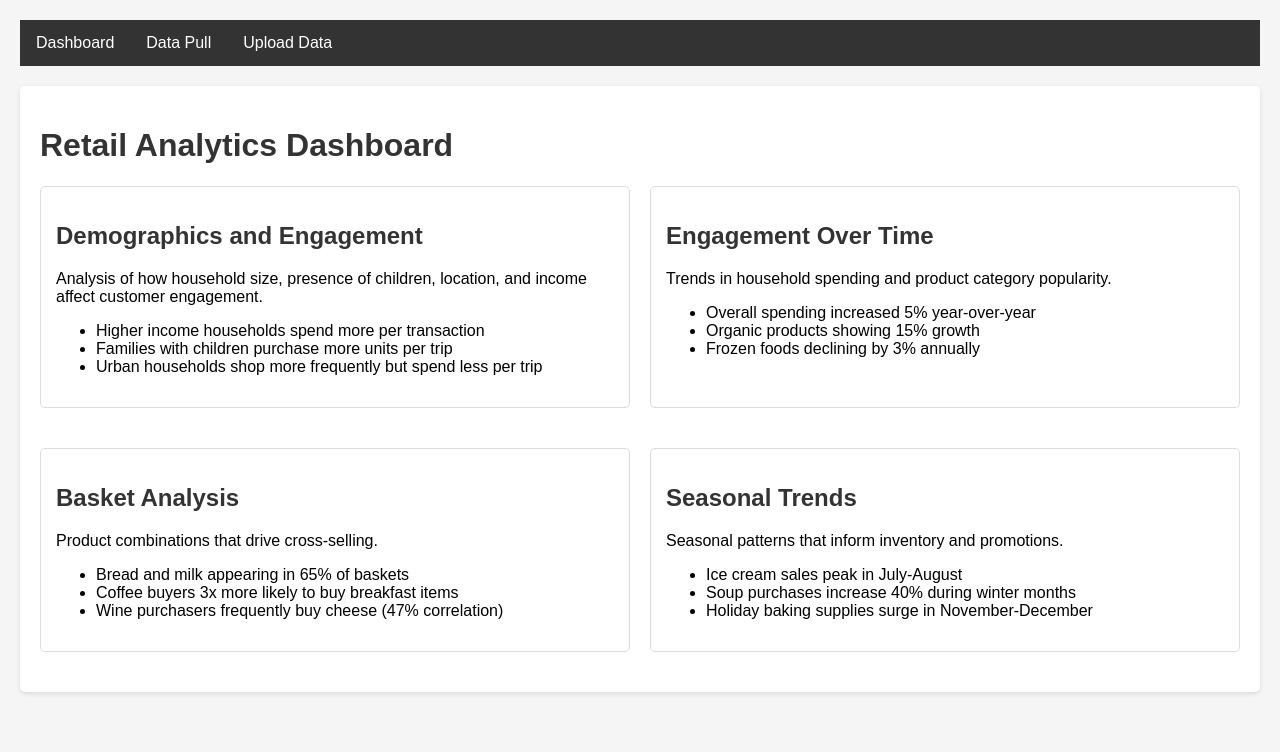
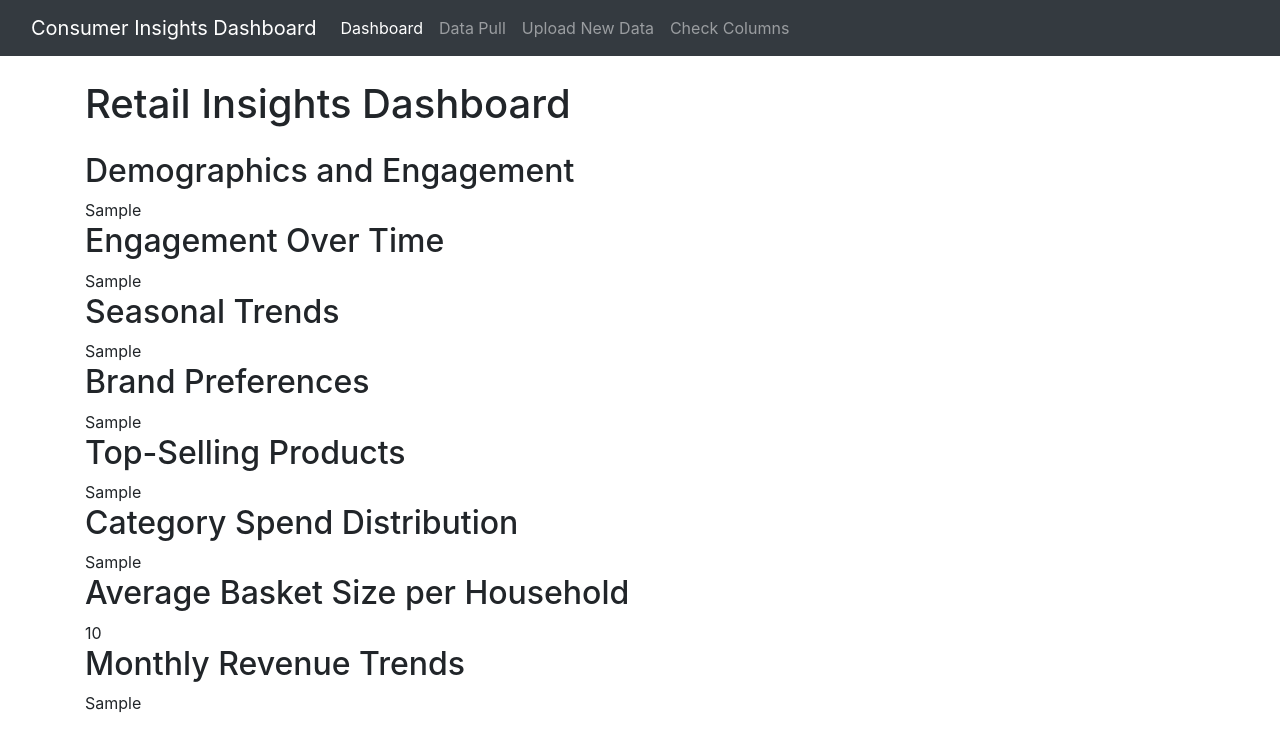
Before and after one commit to SaiBharath-Dev/Retail, a Flask app: template frontend/templates/dashboard.html in a window 1280 px wide. Shown: the top 752 px of the page. Run offline with Flask 3, Linux system fonts and the light colour scheme; the template is opened without the code that fills it: most values are stand-ins (such as "Sample title", 1, 10 or a date in 2020); some libraries are stand-ins or nearby versions.

Commit message:
Update dashboard.html

```diff
--- a/frontend/templates/dashboard.html
+++ b/frontend/templates/dashboard.html
@@ -1,106 +1,67 @@
 <!DOCTYPE html>
-<html>
+<html lang="en">
 <head>
-    <title>Retail Analytics - Dashboard</title>
-    <style>
-        body {
-            font-family: Arial, sans-serif;
-            margin: 0;
-            padding: 20px;
-            background-color: #f5f5f5;
-        }
-        .container {
-            max-width: 1200px;
-            margin: 0 auto;
-            padding: 20px;
-            background-color: white;
-            border-radius: 5px;
-            box-shadow: 0 2px 5px rgba(0,0,0,0.1);
-        }
-        h1, h2 {
-            color: #333;
-        }
-        nav {
-            background-color: #333;
-            overflow: hidden;
-            margin-bottom: 20px;
-        }
-        nav a {
-            float: left;
-            display: block;
-            color: white;
-            text-align: center;
-            padding: 14px 16px;
-            text-decoration: none;
-        }
-        nav a:hover {
-            background-color: #ddd;
-            color: black;
-        }
-        .dashboard-card {
-            border: 1px solid #ddd;
-            border-radius: 5px;
-            padding: 15px;
-            margin-bottom: 20px;
-        }
-        .dashboard-grid {
-            display: grid;
-            grid-template-columns: repeat(2, 1fr);
-            gap: 20px;
-        }
-    </style>
+    <meta charset="UTF-8">
+    <meta name="viewport" content="width=device-width, initial-scale=1.0">
+    <title>Retail Insights Dashboard</title>
+    <!-- Bootstrap for table styling -->
+    <link href="https://stackpath.bootstrapcdn.com/bootstrap/4.3.1/css/bootstrap.min.css" rel="stylesheet">
+    <!-- Plotly.js -->
+    <script src="https://cdn.plot.ly/plotly-latest.min.js"></script>
 </head>
+<!-- Add this to your dashboard.html navigation bar -->
+<nav class="navbar navbar-expand-lg navbar-dark bg-dark">
+    <div class="container-fluid">
+      <a class="navbar-brand" href="#">Consumer Insights Dashboard</a>
+      <button class="navbar-toggler" type="button" data-bs-toggle="collapse" data-bs-target="#navbarNav" aria-controls="navbarNav" aria-expanded="false" aria-label="Toggle navigation">
+        <span class="navbar-toggler-icon"></span>
+      </button>
+      <div class="collapse navbar-collapse" id="navbarNav">
+        <ul class="navbar-nav">
+          <li class="nav-item">
+            <a class="nav-link active" aria-current="page" href="{{ url_for('dashboard') }}">Dashboard</a>
+          </li>
+          <li class="nav-item">
+            <a class="nav-link" href="{{ url_for('data_pull') }}">Data Pull</a>
+          </li>
+          <li class="nav-item">
+            <a class="nav-link" href="{{ url_for('upload_data') }}">Upload New Data</a>
+          </li>
+          <li class="nav-item">
+            <a class="nav-link" href="{{ url_for('check_columns') }}">Check Columns</a>
+          </li>
+        </ul>
+      </div>
+    </div>
+  </nav>
 <body>
-    <nav>
-        <a href="/dashboard">Dashboard</a>
-        <a href="/data_pull">Data Pull</a>
-        <a href="/upload">Upload Data</a>
-    </nav>
+    <div class="container">
+        <h1 class="my-4">Retail Insights Dashboard</h1>
 
-    <div class="container">
-        <h1>Retail Analytics Dashboard</h1>
+        <h2>Demographics and Engagement</h2>
+        <div>{{ demographics_table|safe }}</div>
 
-        <div class="dashboard-grid">
-            <div class="dashboard-card">
-                <h2>Demographics and Engagement</h2>
-                <p>Analysis of how household size, presence of children, location, and income affect customer engagement.</p>
-                <ul>
-                    <li>Higher income households spend more per transaction</li>
-                    <li>Families with children purchase more units per trip</li>
-                    <li>Urban households shop more frequently but spend less per trip</li>
-                </ul>
-            </div>
+        <h2>Engagement Over Time</h2>
+        <div>{{ engagement_graph|safe }}</div>
 
-            <div class="dashboard-card">
-                <h2>Engagement Over Time</h2>
-                <p>Trends in household spending and product category popularity.</p>
-                <ul>
-                    <li>Overall spending increased 5% year-over-year</li>
-                    <li>Organic products showing 15% growth</li>
-                    <li>Frozen foods declining by 3% annually</li>
-                </ul>
-            </div>
+        <h2>Seasonal Trends</h2>
+        <div>{{ seasonal_graph|safe }}</div>
 
-            <div class="dashboard-card">
-                <h2>Basket Analysis</h2>
-                <p>Product combinations that drive cross-selling.</p>
-                <ul>
-                    <li>Bread and milk appearing in 65% of baskets</li>
-                    <li>Coffee buyers 3x more likely to buy breakfast items</li>
-                    <li>Wine purchasers frequently buy cheese (47% correlation)</li>
-                </ul>
-            </div>
+        <h2>Brand Preferences</h2>
+        <div>{{ brand_graph|safe }}</div>
 
-            <div class="dashboard-card">
-                <h2>Seasonal Trends</h2>
-                <p>Seasonal patterns that inform inventory and promotions.</p>
-                <ul>
-                    <li>Ice cream sales peak in July-August</li>
-                    <li>Soup purchases increase 40% during winter months</li>
-                    <li>Holiday baking supplies surge in November-December</li>
-                </ul>
-            </div>
-        </div>
+        <h2>Top-Selling Products</h2>
+<div>{{ top_products_graph|safe }}</div>
+
+<h2>Category Spend Distribution</h2>
+<div>{{ category_spend_graph|safe }}</div>
+
+<h2>Average Basket Size per Household</h2>
+<div>{{ avg_basket_graph|safe }}</div>
+
+<h2>Monthly Revenue Trends</h2>
+<div>{{ monthly_revenue_graph|safe }}</div>
+
     </div>
 </body>
 </html>
```
